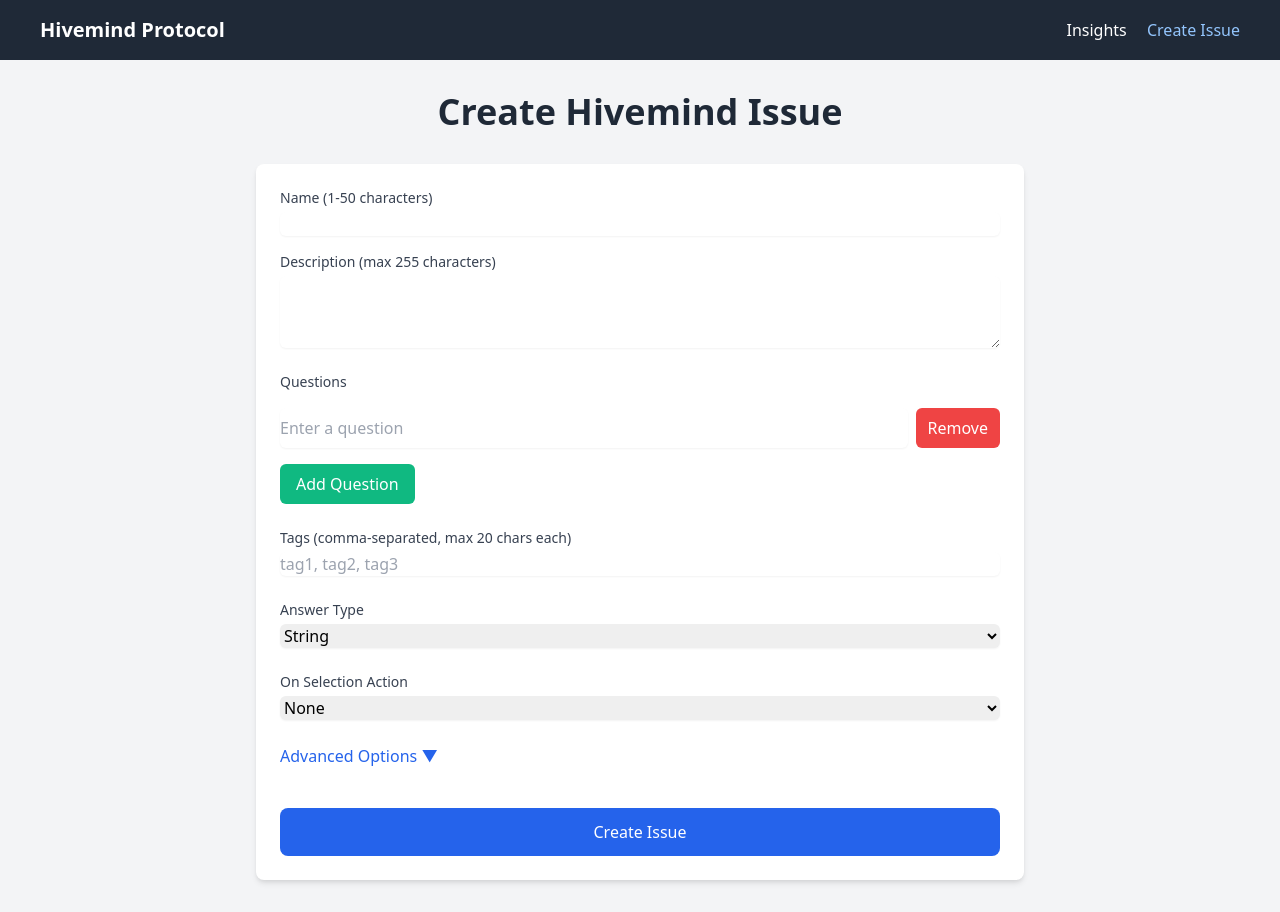
After one commit to ValyrianTech/hivemind-python, a FastAPI app: template server/templates/create.html in a window 1280 px wide. The commit adds this page. Run offline with FastAPI, Linux system fonts and the light colour scheme; the template is opened without the code that fills it, so the values that code supplies are empty.

Commit message:
feat(server): Add create issue page and improve navigation
- Add new /create endpoint for creating HivemindIssues
- Create form with validation for all HivemindIssue fields
- Add navigation bar to landing page
- Update landing page with cleaner design
- Add proper type hints and docstrings to new endpoints

```diff
--- a/server/app.py
+++ b/server/app.py
@@ -169,6 +169,17 @@ templates = Jinja2Templates(directory=templates_dir)
 class IPFSHashRequest(BaseModel):
     ipfs_hash: str
 
+class HivemindIssueCreate(BaseModel):
+    """Pydantic model for creating a new HivemindIssue."""
+    name: str
+    description: str
+    questions: List[str]
+    tags: List[str]
+    answer_type: str
+    constraints: Optional[Dict[str, Union[str, int, float, list]]] = None
+    restrictions: Optional[Dict[str, Union[List[str], int]]] = None
+    on_selection: Optional[str] = None
+
 @app.get("/", response_class=HTMLResponse)
 async def landing_page(request: Request):
     """Render the landing page."""
@@ -178,6 +189,11 @@ async def landing_page(request: Request):
 async def insights_page(request: Request):
     """Render the insights page with IPFS data visualization."""
     return templates.TemplateResponse("insights.html", {"request": request})
+
+@app.get("/create", response_class=HTMLResponse)
+async def create_page(request: Request):
+    """Render the create page for new HivemindIssues."""
+    return templates.TemplateResponse("create.html", {"request": request})
 
 @app.post("/fetch_state")
 async def fetch_state(request: IPFSHashRequest):
@@ -350,6 +366,36 @@ async def fetch_state(request: IPFSHashRequest):
         logger.error(f"Error processing state {ipfs_hash}: {str(e)}")
         raise HTTPException(status_code=500, detail=str(e))
 
+@app.post("/api/create_issue")
+async def create_issue(issue: HivemindIssueCreate):
+    """Create a new HivemindIssue and save it to IPFS."""
+    try:
+        # Create new HivemindIssue
+        new_issue = HivemindIssue()
+        new_issue.name = issue.name
+        new_issue.description = issue.description
+        new_issue.tags = issue.tags
+        new_issue.answer_type = issue.answer_type
+        new_issue.on_selection = issue.on_selection
+
+        # Add questions
+        for question in issue.questions:
+            new_issue.add_question(question)
+
+        # Set constraints if provided
+        if issue.constraints:
+            new_issue.set_constraints(issue.constraints)
+
+        # Set restrictions if provided
+        if issue.restrictions:
+            new_issue.set_restrictions(issue.restrictions)
+
+        # Save to IPFS and get CID
+        cid = new_issue.save()
+        return {"success": True, "cid": cid}
+    except Exception as e:
+        raise HTTPException(status_code=400, detail=str(e))
+
 @app.get("/api/test_ipfs")
 async def test_ipfs():
     """Test endpoint to verify IPFS connectivity."""
--- /dev/null
+++ b/server/templates/create.html
@@ -0,0 +1,255 @@
+<!DOCTYPE html>
+<html lang="en">
+<head>
+    <meta charset="UTF-8">
+    <meta name="viewport" content="width=device-width, initial-scale=1.0">
+    <title>Create Hivemind Issue</title>
+    <link href="https://cdn.jsdelivr.net/npm/tailwindcss@2.2.19/dist/tailwind.min.css" rel="stylesheet">
+    <link rel="stylesheet" href="{{ url_for('static', path='style.css') }}">
+</head>
+<body class="bg-gray-100 min-h-screen">
+    <!-- Navigation -->
+    <nav class="bg-gray-800 text-white p-4">
+        <div class="container mx-auto flex justify-between items-center">
+            <a href="/" class="text-xl font-bold">Hivemind Protocol</a>
+            <div class="space-x-4">
+                <a href="/insights" class="hover:text-blue-300">Insights</a>
+                <a href="/create" class="text-blue-300">Create Issue</a>
+            </div>
+        </div>
+    </nav>
+
+    <div class="container mx-auto px-4 py-8">
+        <h1 class="text-4xl font-bold text-center mb-8 text-gray-800">Create Hivemind Issue</h1>
+
+        <div class="max-w-3xl mx-auto bg-white rounded-lg shadow-md p-6">
+            <form id="createIssueForm" class="space-y-6">
+                <!-- Basic Information -->
+                <div class="space-y-4">
+                    <div>
+                        <label class="block text-sm font-medium text-gray-700">Name (1-50 characters)</label>
+                        <input type="text" id="name" required maxlength="50"
+                               class="mt-1 block w-full rounded-md border-gray-300 shadow-sm focus:border-blue-500 focus:ring-blue-500">
+                    </div>
+
+                    <div>
+                        <label class="block text-sm font-medium text-gray-700">Description (max 255 characters)</label>
+                        <textarea id="description" required maxlength="255" rows="3"
+                                  class="mt-1 block w-full rounded-md border-gray-300 shadow-sm focus:border-blue-500 focus:ring-blue-500"></textarea>
+                    </div>
+                </div>
+
+                <!-- Questions -->
+                <div class="space-y-4">
+                    <label class="block text-sm font-medium text-gray-700">Questions</label>
+                    <div id="questions-container" class="space-y-2">
+                        <div class="flex space-x-2">
+                            <input type="text" required maxlength="255" placeholder="Enter a question"
+                                   class="flex-1 rounded-md border-gray-300 shadow-sm focus:border-blue-500 focus:ring-blue-500">
+                            <button type="button" onclick="removeQuestion(this)" class="px-3 py-2 bg-red-500 text-white rounded-md hover:bg-red-600">
+                                Remove
+                            </button>
+                        </div>
+                    </div>
+                    <button type="button" onclick="addQuestion()"
+                            class="px-4 py-2 bg-green-500 text-white rounded-md hover:bg-green-600">
+                        Add Question
+                    </button>
+                </div>
+
+                <!-- Tags -->
+                <div>
+                    <label class="block text-sm font-medium text-gray-700">Tags (comma-separated, max 20 chars each)</label>
+                    <input type="text" id="tags" required placeholder="tag1, tag2, tag3"
+                           class="mt-1 block w-full rounded-md border-gray-300 shadow-sm focus:border-blue-500 focus:ring-blue-500">
+                </div>
+
+                <!-- Answer Type -->
+                <div>
+                    <label class="block text-sm font-medium text-gray-700">Answer Type</label>
+                    <select id="answer_type" required
+                            class="mt-1 block w-full rounded-md border-gray-300 shadow-sm focus:border-blue-500 focus:ring-blue-500">
+                        <option value="String">String</option>
+                        <option value="Bool">Bool</option>
+                        <option value="Integer">Integer</option>
+                        <option value="Float">Float</option>
+                        <option value="Hivemind">Hivemind</option>
+                        <option value="Image">Image</option>
+                        <option value="Video">Video</option>
+                        <option value="Complex">Complex</option>
+                        <option value="Address">Address</option>
+                    </select>
+                </div>
+
+                <!-- On Selection -->
+                <div>
+                    <label class="block text-sm font-medium text-gray-700">On Selection Action</label>
+                    <select id="on_selection"
+                            class="mt-1 block w-full rounded-md border-gray-300 shadow-sm focus:border-blue-500 focus:ring-blue-500">
+                        <option value="">None</option>
+                        <option value="Finalize">Finalize</option>
+                        <option value="Exclude">Exclude</option>
+                        <option value="Reset">Reset</option>
+                    </select>
+                </div>
+
+                <!-- Advanced Options Toggle -->
+                <div>
+                    <button type="button" onclick="toggleAdvancedOptions()"
+                            class="text-blue-600 hover:text-blue-800 font-medium">
+                        Advanced Options ▼
+                    </button>
+                </div>
+
+                <!-- Advanced Options (Initially Hidden) -->
+                <div id="advancedOptions" class="hidden space-y-4">
+                    <!-- Constraints -->
+                    <div>
+                        <label class="block text-sm font-medium text-gray-700">Constraints (JSON)</label>
+                        <textarea id="constraints" rows="4" placeholder='{
+  "min_length": 1,
+  "max_length": 100,
+  "choices": ["option1", "option2"]
+}'
+                                  class="mt-1 block w-full rounded-md border-gray-300 shadow-sm focus:border-blue-500 focus:ring-blue-500 font-mono text-sm"></textarea>
+                    </div>
+
+                    <!-- Restrictions -->
+                    <div>
+                        <label class="block text-sm font-medium text-gray-700">Restrictions (JSON)</label>
+                        <textarea id="restrictions" rows="4" placeholder='{
+  "addresses": ["addr1", "addr2"],
+  "options_per_address": 1
+}'
+                                  class="mt-1 block w-full rounded-md border-gray-300 shadow-sm focus:border-blue-500 focus:ring-blue-500 font-mono text-sm"></textarea>
+                    </div>
+                </div>
+
+                <!-- Submit Button -->
+                <div class="pt-4">
+                    <button type="submit"
+                            class="w-full px-6 py-3 bg-blue-600 text-white rounded-lg hover:bg-blue-700 focus:outline-none focus:ring-2 focus:ring-blue-500">
+                        Create Issue
+                    </button>
+                </div>
+            </form>
+
+            <!-- Result Display -->
+            <div id="result" class="mt-6 hidden">
+                <div class="bg-green-50 border border-green-200 rounded-md p-4">
+                    <h3 class="text-lg font-medium text-green-800">Issue Created Successfully!</h3>
+                    <p class="mt-2 text-sm text-green-600">IPFS CID: <span id="issueCid" class="font-mono"></span></p>
+                    <div class="mt-4">
+                        <a id="viewInsights" href="#"
+                           class="text-green-700 hover:text-green-900 font-medium">
+                            View in Insights →
+                        </a>
+                    </div>
+                </div>
+            </div>
+        </div>
+    </div>
+
+    <script>
+        function addQuestion() {
+            const container = document.getElementById('questions-container');
+            const div = document.createElement('div');
+            div.className = 'flex space-x-2';
+            div.innerHTML = `
+                <input type="text" required maxlength="255" placeholder="Enter a question"
+                       class="flex-1 rounded-md border-gray-300 shadow-sm focus:border-blue-500 focus:ring-blue-500">
+                <button type="button" onclick="removeQuestion(this)"
+                        class="px-3 py-2 bg-red-500 text-white rounded-md hover:bg-red-600">
+                    Remove
+                </button>
+            `;
+            container.appendChild(div);
+        }
+
+        function removeQuestion(button) {
+            const container = document.getElementById('questions-container');
+            if (container.children.length > 1) {
+                button.parentElement.remove();
+            }
+        }
+
+        function toggleAdvancedOptions() {
+            const div = document.getElementById('advancedOptions');
+            div.classList.toggle('hidden');
+        }
+
+        document.getElementById('createIssueForm').addEventListener('submit', async (e) => {
+            e.preventDefault();
+
+            // Gather questions
+            const questionInputs = document.querySelectorAll('#questions-container input');
+            const questions = Array.from(questionInputs).map(input => input.value);
+
+            // Parse tags
+            const tags = document.getElementById('tags').value
+                .split(',')
+                .map(tag => tag.trim())
+                .filter(tag => tag);
+
+            // Create request body
+            const data = {
+                name: document.getElementById('name').value,
+                description: document.getElementById('description').value,
+                questions: questions,
+                tags: tags,
+                answer_type: document.getElementById('answer_type').value,
+                on_selection: document.getElementById('on_selection').value || null
+            };
+
+            // Parse JSON fields if not empty
+            const constraints = document.getElementById('constraints').value.trim();
+            if (constraints) {
+                try {
+                    data.constraints = JSON.parse(constraints);
+                } catch (e) {
+                    alert('Invalid JSON in constraints field');
+                    return;
+                }
+            }
+
+            const restrictions = document.getElementById('restrictions').value.trim();
+            if (restrictions) {
+                try {
+                    data.restrictions = JSON.parse(restrictions);
+                } catch (e) {
+                    alert('Invalid JSON in restrictions field');
+                    return;
+                }
+            }
+
+            try {
+                const response = await fetch('/api/create_issue', {
+                    method: 'POST',
+                    headers: {
+                        'Content-Type': 'application/json',
+                    },
+                    body: JSON.stringify(data)
+                });
+
+                if (!response.ok) {
+                    const error = await response.json();
+                    throw new Error(error.detail || 'Failed to create issue');
+                }
+
+                const result = await response.json();
+
+                // Show success message
+                document.getElementById('result').classList.remove('hidden');
+                document.getElementById('issueCid').textContent = result.cid;
+                document.getElementById('viewInsights').href = `/insights?ipfs_hash=${result.cid}`;
+
+                // Clear form
+                e.target.reset();
+
+            } catch (error) {
+                alert(error.message);
+            }
+        });
+    </script>
+</body>
+</html>
```
Also changed, not shown: server/templates/landing.html (+13 -9 lines).
